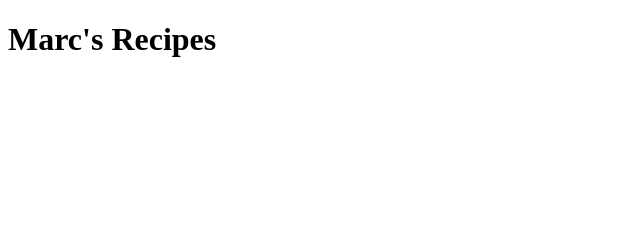
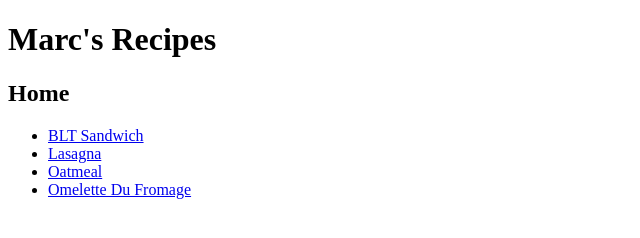
Before and after one commit to MerpButButter/marc_recipes, a plain HTML site: page index.html in a window 1280 px wide. Shown: the whole page, without its empty margins (0-640 px from the left). Drawn offline with Linux system fonts and the light colour scheme.

Commit message:
Link recipes as an unordered list on index.html Added a "Home" section which links to the recipes.

```diff
--- a/index.html
+++ b/index.html
@@ -8,5 +8,14 @@
 
     <body>
         <h1>Marc's Recipes</h1>
+        <h2>Home</h2>
+        <!--*Linking recipes -->
+        <ul>
+            <li><a href="recipes/blt.html">BLT Sandwich</a></li>
+            <li><a href="recipes/lasagna.html">Lasagna</a></li>
+            <li><a href="recipes/oatmeal.html">Oatmeal</a></li>
+            <li><a href="recipes/omelette.html">Omelette Du Fromage</a></li>
+        </ul>
+        <!--*------------------->
     </body>
 </html>
```
